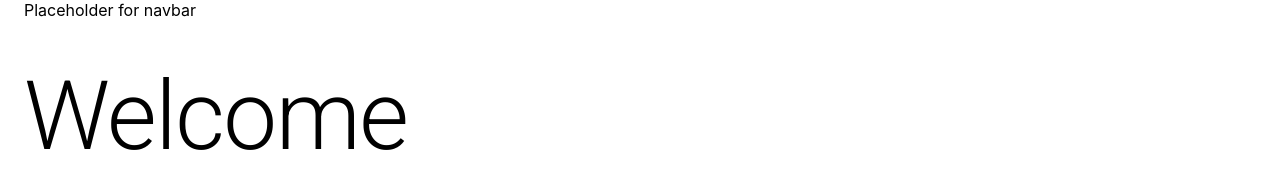
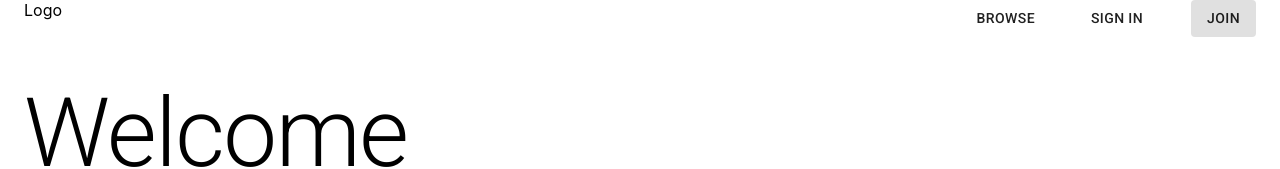
Before and after one commit to BloomTech-Labs/student-art-collection-fe, a React (Create React App) app: page / in a window 1280 px wide. Shown: the top 169 px of the page. Built offline with nearby package versions, Linux system fonts and the light colour scheme; no server answers.

Commit message:
enabled navigation in BrowseListings

```diff
--- a/src/views/BrowseListings.js
+++ b/src/views/BrowseListings.js
@@ -1,9 +1,7 @@
 import React from 'react'
-import { ImageMasonry } from '../components'
+import { Navigation, ImageMasonry } from '../components'
 import { Grid, Typography } from '@material-ui/core'
 
-//todo import Navigation from components
-//todo uncomment <Navigation /> when ready
 //todo heading should be all caps i.e. text-transform: uppercase
 
 const BrowseListings = () => {
@@ -12,8 +10,7 @@ const BrowseListings = () => {
       <Grid item component='header'>
         <Grid container direction='column' spacing={5}>
           <Grid item>
-            {/* <Navigation /> */}
-            <div>Placeholder for navbar</div>
+            <Navigation />
           </Grid>
           <Grid item>
             <Typography variant='h1' component='h1' gutterBottom>
```
